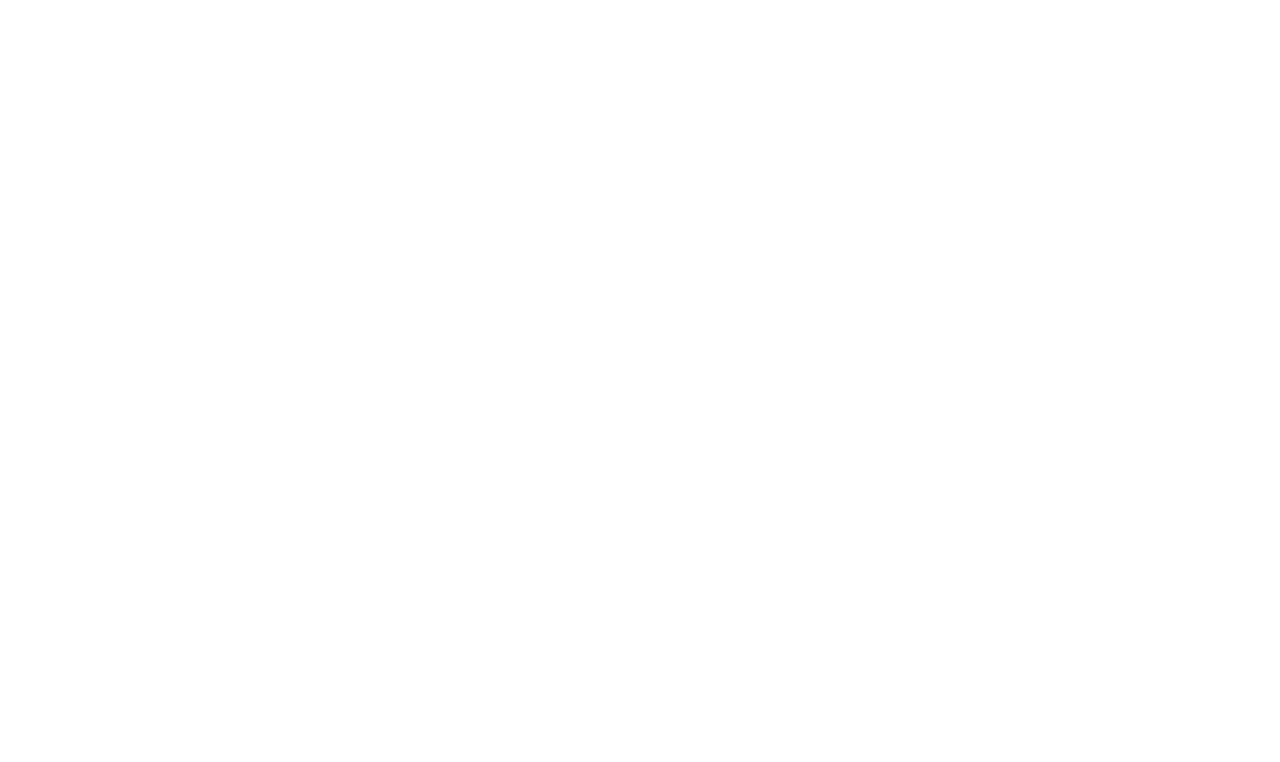
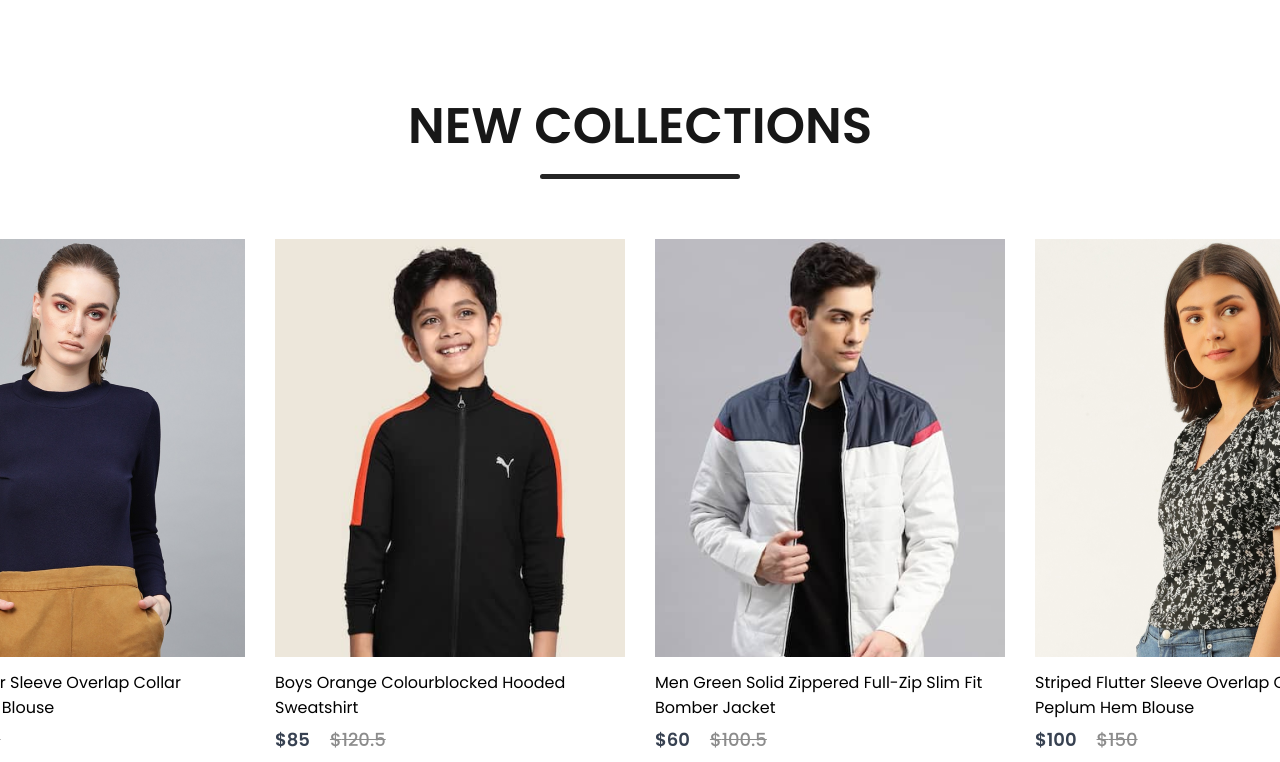
Before and after one commit to rishowrav/shopper-frontend, a React (Vite) app: page / in a window 1280 px wide. Shown: the part 2158-2920 px from the top of the page. Before the commit the page ends 2247 px from the top, so only its background shows below. Built offline with nearby package versions, Linux system fonts and the light colour scheme.

Commit message:
new collection section design has been completed

```diff
--- /dev/null
+++ b/src/components/NewCollections/NewCollections.css
@@ -0,0 +1,28 @@
+.new-collections {
+  display: flex;
+  flex-direction: column;
+  align-items: center;
+  gap: 10px;
+  height: 90vh;
+}
+
+.new-collections h1 {
+  color: #171717;
+  font-size: 50px;
+  font-weight: 600;
+}
+.new-collections hr {
+  width: 200px;
+  border-radius: 10px;
+  border-bottom: 5px solid #252525;
+  border-top: none;
+  border-left: none;
+  border-right: none;
+}
+
+.collections {
+  display: grid;
+  grid-template-columns: repeat(4, 1fr);
+  margin-top: 50px;
+  gap: 30px;
+}
--- /dev/null
+++ b/src/components/NewCollections/NewCollections.jsx
@@ -0,0 +1,19 @@
+import "./NewCollections.css";
+import new_collection from "../assets/new_collections";
+import Item from "../Item/Item";
+
+const NewCollections = () => {
+  return (
+    <div className="new-collections">
+      <h1>NEW COLLECTIONS</h1>
+      <hr />
+      <div className="collections">
+        {new_collection.map((item, i) => {
+          return <Item key={i} item={item} />;
+        })}
+      </div>
+    </div>
+  );
+};
+
+export default NewCollections;
--- a/src/pages/Shop.jsx
+++ b/src/pages/Shop.jsx
@@ -1,4 +1,5 @@
 import Hero from "../components/Hero/Hero";
+import NewCollections from "../components/NewCollections/NewCollections";
 import Offers from "../components/Offers/Offers";
 import Popular from "../components/Popular/Popular";
 
@@ -8,6 +9,7 @@
       <Hero />
       <Popular />
       <Offers />
+      <NewCollections />
     </div>
   );
 };
```
